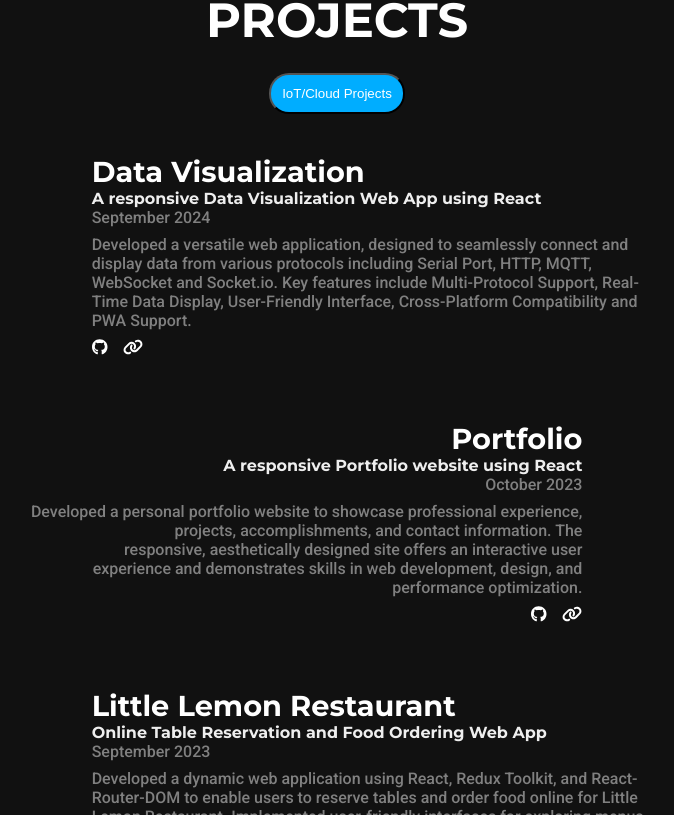
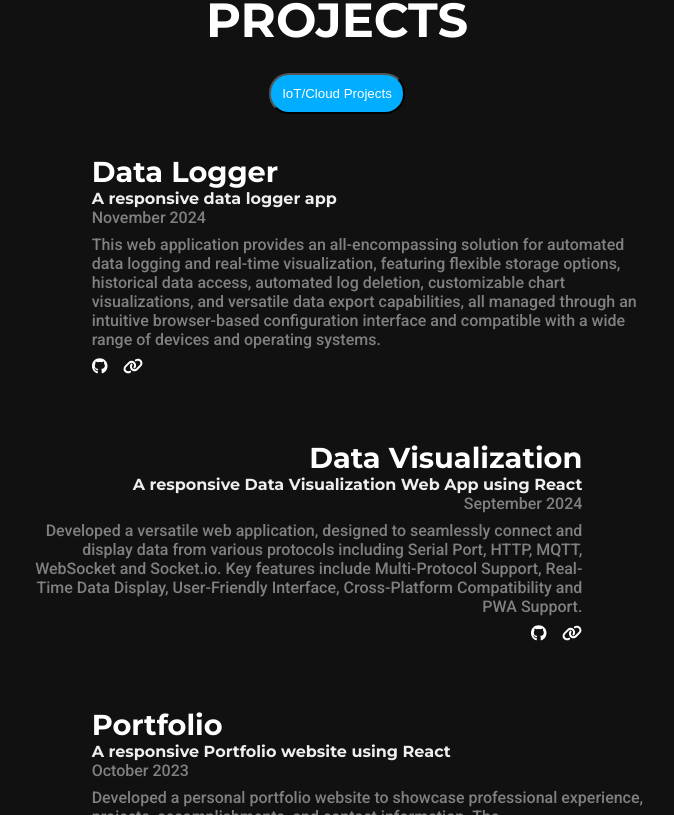
Before and after one commit to abhisheksharma1310/abhisheksharma1310.github.io, a React (Create React App) app: page / in a window 1280 px wide. Shown: the part 1705-2520 px from the top of the page, without its empty margins (303-977 px from the left). Built offline with nearby package versions, Linux system fonts and the light colour scheme.

Commit message:
added new project

```diff
--- a/src/data/projects1.js
+++ b/src/data/projects1.js
@@ -1,4 +1,15 @@
 const projects1 = [
+  {
+    title: "Data Logger",
+    description: "A responsive data logger app",
+    duration: "November 2024",
+    details: `This web application provides an all-encompassing solution for automated data logging and real-time visualization, featuring flexible storage options, historical data access, automated log deletion, customizable chart visualizations, and versatile data export capabilities, all managed through an intuitive browser-based configuration interface and compatible with a wide range of devices and operating systems.`,
+    img: "https://i.ibb.co/dGRxd7N/data-logger-mockup-removebg-preview.png",
+    links: {
+      github: "https://github.com/abhisheksharma1310/data-logger",
+      demo: "https://abhisheksharma1310.github.io/data-logger",
+    },
+  },
   {
     title: "Data Visualization",
     description: "A responsive Data Visualization Web App using React",
```
